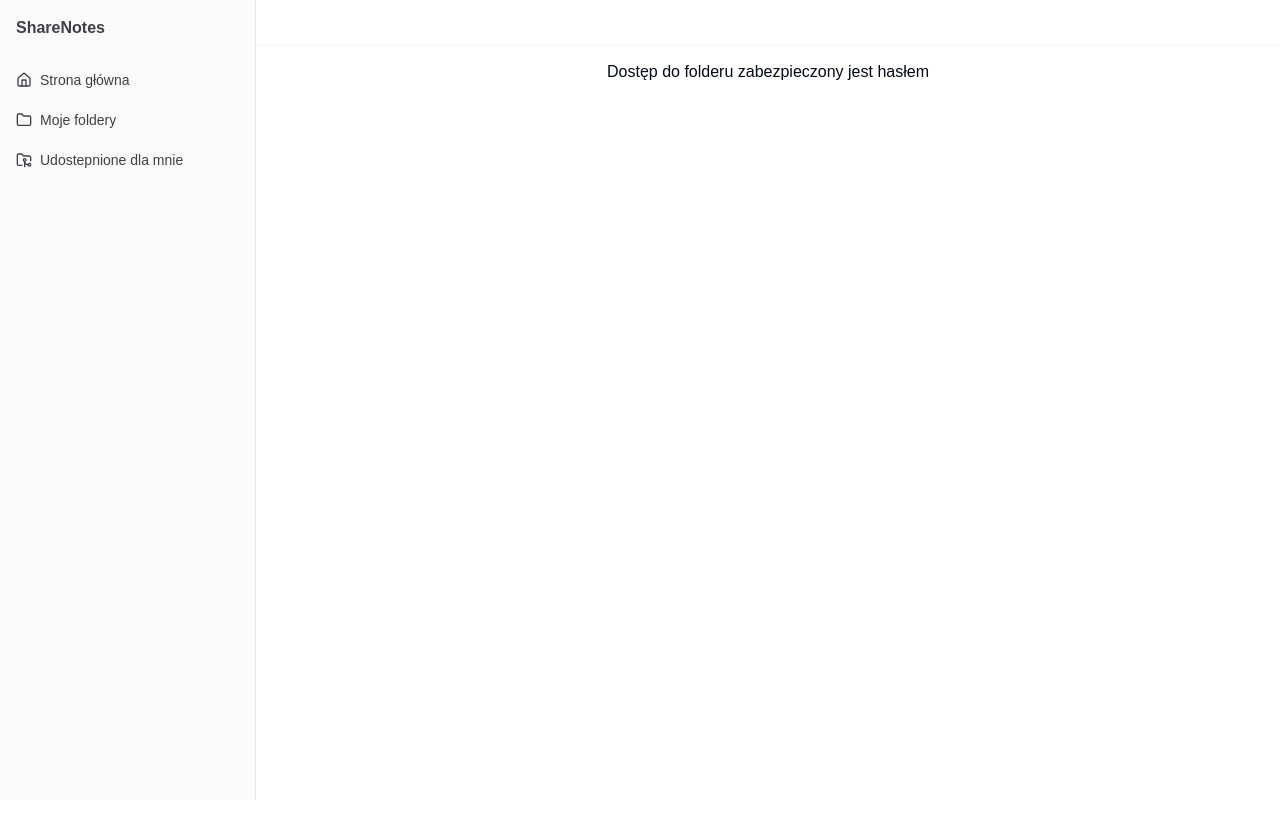
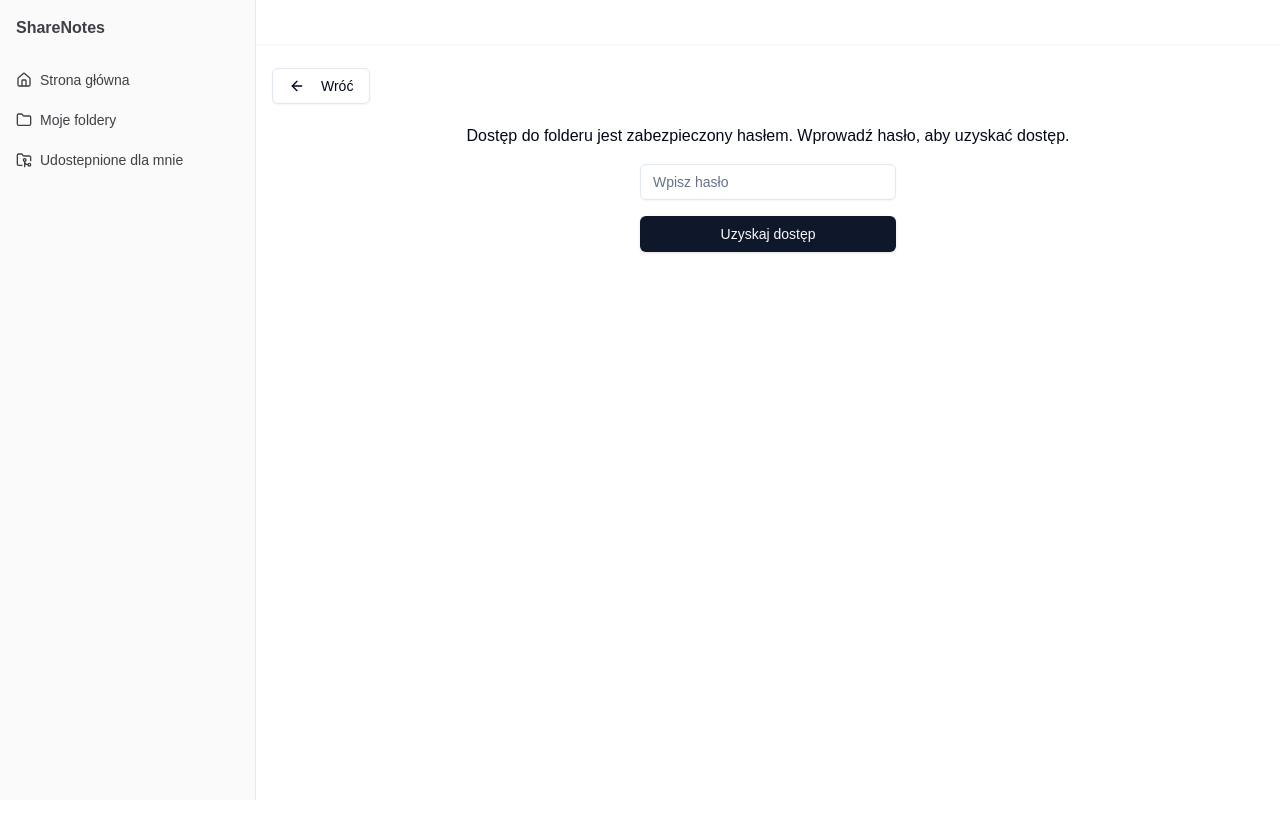
Before and after one commit to JakubChorzepa/ShareNotes, a Next.js app: page /folder/1 in a window 1280 px wide. Shown: the top 838 px of the page. Built offline with nearby package versions, Linux system fonts and the light colour scheme; no server answers.

Commit message:
add using specific folders with security

```diff
--- a/src/app/(dashboard)/folder/[folderId]/page.tsx
+++ b/src/app/(dashboard)/folder/[folderId]/page.tsx
@@ -1,10 +1,26 @@
 'use client';
-import { useParams } from 'next/navigation';
 
+import { ArrowLeft as BackIcon, Plus } from 'lucide-react';
+import { useParams, useRouter } from 'next/navigation';
+import { FormEvent } from 'react';
+
+import { Button } from '@/components/ui/button';
+import { Input } from '@/components/ui/input';
 import { useFolder } from '@/hooks/use-folder';
 
 type FolderPageParams = {
   folderId: string;
+};
+
+const BackButton = () => {
+  const router = useRouter();
+
+  return (
+    <Button onClick={() => router.back()} variant={'outline'}>
+      <BackIcon className="mr-2 h-4 w-4" />
+      Wróć
+    </Button>
+  );
 };
 
 function FolderPage() {
@@ -12,38 +28,93 @@ function FolderPage() {
 
   const {
     folder,
+    password,
     error,
-    password,
     setPassword,
     isPasswordRequired,
     accessGranted,
+    isLoading,
     handlePasswordSubmit,
   } = useFolder(params.folderId);
 
-  console.log(accessGranted);
+  const router = useRouter();
+
+  if (isLoading) {
+    return (
+      <div className="mt-2 flex items-center justify-center">Ładowanie...</div>
+    );
+  }
 
   if (!accessGranted && !isPasswordRequired) {
     return (
-      <div>
-        Nie posiadasz dostępu do tego folderu, poproś właściciela o jego
-        uzyskanie
+      <div className="mt-2 flex flex-col gap-5">
+        <div>
+          <BackButton />
+        </div>
+        <div className="flex items-center justify-center">
+          Nie posiadasz dostępu do tego folderu. Poproś właściciela o jego
+          udostępnienie.
+        </div>
       </div>
     );
   }
 
-  if (isPasswordRequired) {
+  if (isPasswordRequired && !accessGranted) {
     return (
-      <div className="flex items-center justify-center">
-        Dostęp do folderu zabezpieczony jest hasłem
+      <div className="mt-2 flex flex-col gap-5">
+        <div>
+          <BackButton />
+        </div>
+
+        <div className="flex flex-col items-center justify-center space-y-4">
+          <h1 className="text-center">
+            Dostęp do folderu jest zabezpieczony hasłem. Wprowadź hasło, aby
+            uzyskać dostęp.
+          </h1>
+          <form
+            onSubmit={(event: FormEvent) => {
+              handlePasswordSubmit(event);
+            }}
+            className="flex flex-col items-center space-y-2"
+          >
+            <Input
+              type="password"
+              value={password}
+              onChange={event => setPassword(event.target.value)}
+              placeholder="Wpisz hasło"
+              className="w-64"
+            />
+            <p className="text-sm text-red-500">{error}</p>
+            <Button type="submit" className="w-64">
+              Uzyskaj dostęp
+            </Button>
+          </form>
+        </div>
       </div>
     );
   }
 
-  return (
-    <div className="flex justify-center text-lg">
-      Folder o id: {params.folderId}
-    </div>
-  );
+  if (folder) {
+    return (
+      <div className="mt-2 flex flex-col gap-10">
+        <div className="flex justify-between">
+          <Button onClick={() => router.back()} variant={'outline'}>
+            <BackIcon className="mr-2 h-4 w-4" />
+            Wróć
+          </Button>
+          <h1 className="text-xl font-bold md:text-2xl">{folder.name}</h1>
+          <Button>
+            Dodaj notatkę <Plus className="ml-2 h-4 w-4" />
+          </Button>
+        </div>
+        <div>
+          <p>Liczba notatek: {folder.notes.length}</p>
+        </div>
+      </div>
+    );
+  }
+
+  return <div>Nieoczekiwany błąd. Spróbuj ponownie później.</div>;
 }
 
 export default FolderPage;
--- a/src/app/api/folders/[id]/route.ts
+++ b/src/app/api/folders/[id]/route.ts
@@ -24,7 +24,7 @@ export async function GET(
           user: true,
         },
       },
-      notes: true,
+      notes: true, // Dołączyć notatki do folderu
     },
   });
 
@@ -41,7 +41,6 @@ export async function GET(
     return NextResponse.json({ error: 'Access denied' }, { status: 403 });
   }
 
-  // Folder is protected by a password
   if (folder.password) {
     return NextResponse.json(
       { error: 'Folder requires a password' },
@@ -49,7 +48,7 @@ export async function GET(
     );
   }
 
-  return NextResponse.json(folder, { status: 200 });
+  return NextResponse.json(folder, { status: 200 }); // Zwracamy folder wraz z notatkami
 }
 
 export async function POST(
@@ -66,6 +65,15 @@ export async function POST(
   const { password } = await request.json();
   const folder = await prisma.folder.findUnique({
     where: { id: folderId },
+    include: {
+      owner: true,
+      sharedUsers: {
+        include: {
+          user: true,
+        },
+      },
+      notes: true, // Dołączyć notatki do folderu
+    },
   });
 
   if (!folder || !folder.password) {
@@ -81,5 +89,5 @@ export async function POST(
     return NextResponse.json({ error: 'Invalid password' }, { status: 403 });
   }
 
-  return NextResponse.json({ message: 'Access granted' }, { status: 200 });
+  return NextResponse.json(folder, { status: 200 });
 }
--- a/src/components/Folders/folders-list.tsx
+++ b/src/components/Folders/folders-list.tsx
@@ -95,11 +95,8 @@ export const FolderList = ({
         <Frown className="h-12 w-12" />
         <div className="flex flex-col gap-2">
           <h1 className="md:text-xl">
-            Wygląda na to, że nie masz jeszcze żadnych folderów
+            Wygląda na to, że nie ma tu żadnych folderów do wyświetlenia
           </h1>
-          <p className="text-sm text-foreground">
-            Dodaj nowy folder, aby móc przechowywać swoje pliki
-          </p>
         </div>
       </div>
     );
--- a/src/hooks/use-folder.tsx
+++ b/src/hooks/use-folder.tsx
@@ -1,18 +1,17 @@
+import { Folder, Note } from '@prisma/client';
 import { useEffect, useState } from 'react';
 
-interface Folder {
-  id: string;
-  name: string;
-  password?: string;
-}
+type FolderWithNotes = Folder & {
+  notes: Note[];
+};
 
 export const useFolder = (folderId: string) => {
-  const [folder, setFolder] = useState<Folder | null>();
+  const [folder, setFolder] = useState<FolderWithNotes | null>();
   const [error, setError] = useState<string | undefined>();
   const [password, setPassword] = useState<string>('');
-  const [isPasswordRequired, setIsPasswordRequired] = useState<boolean>(false);
+  const [isPasswordRequired, setIsPasswordRequired] = useState<boolean>();
   const [accessGranted, setAccessGranted] = useState<boolean>(false);
-  const [isLoading, setIsLoading] = useState<boolean>(false);
+  const [isLoading, setIsLoading] = useState<boolean>(true);
 
   const FOLDER_URL = `/api/folders/${folderId}`;
 
@@ -27,22 +26,11 @@ export const useFolder = (folderId: string) => {
 
         if (response.ok) {
           setFolder(data);
-          setIsPasswordRequired(!!data.password);
+          setAccessGranted(true);
         } else
           switch (response.status) {
             case 401: {
               setIsPasswordRequired(true);
-              setError('Folder wymaga hasła.');
-
-              break;
-            }
-            case 403: {
-              setError('Brak dostępu do folderu.');
-
-              break;
-            }
-            case 404: {
-              setError('Folder nie został znaleziony.');
 
               break;
             }
@@ -51,7 +39,6 @@ export const useFolder = (folderId: string) => {
             }
           }
       } catch (error) {
-        setError('Wystąpił błąd podczas łączenia z serwerem.');
         console.error('Error fetching folder:', error);
       } finally {
         setIsLoading(false);
@@ -79,10 +66,10 @@ export const useFolder = (folderId: string) => {
 
       if (response.ok) {
         setAccessGranted(true);
-        setFolder(data); // Jeśli API zwraca dane folderu po weryfikacji hasła
+        setFolder(data);
         setError(undefined);
       } else if (response.status === 403) {
-        setError('Nieprawidłowe hasło.');
+        setError('Nieprawidłowe hasło, spróbuj ponownie');
       } else {
         setError('Wystąpił nieoczekiwany błąd podczas weryfikacji hasła.');
       }
```
